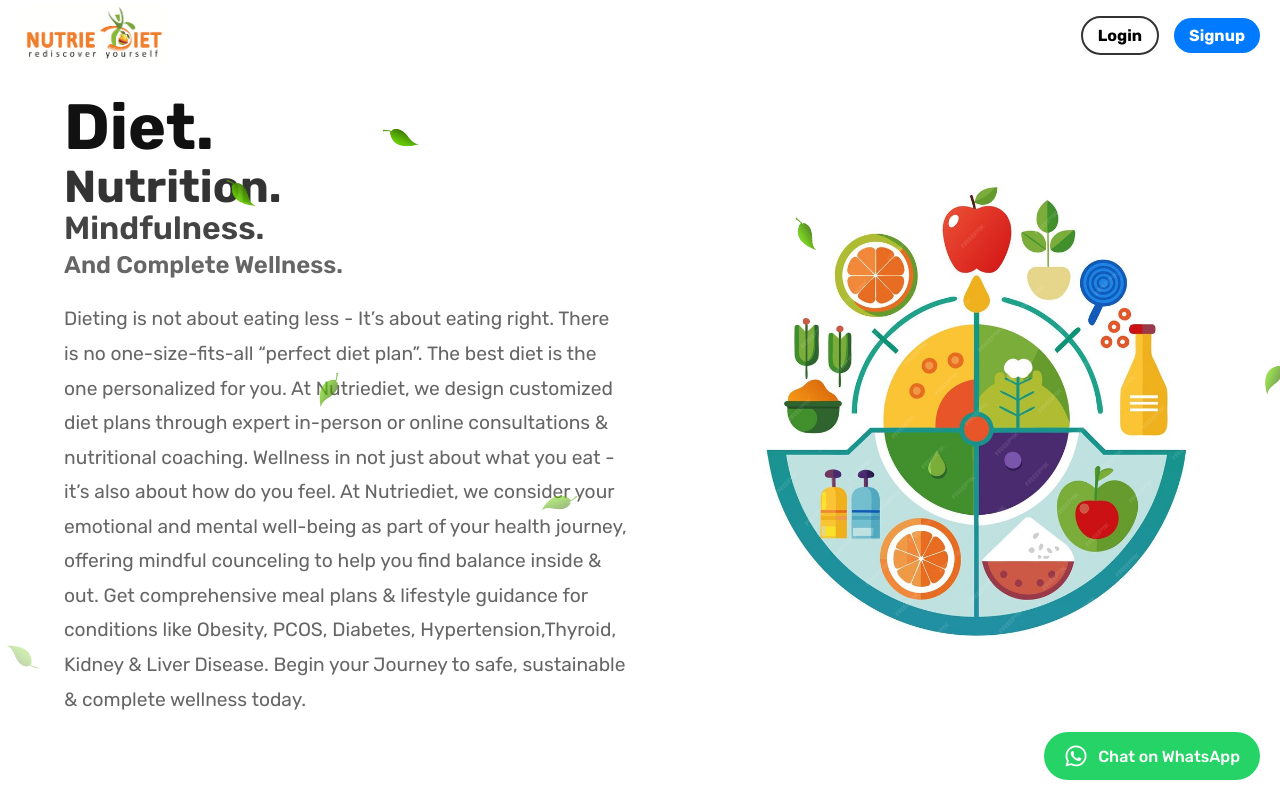
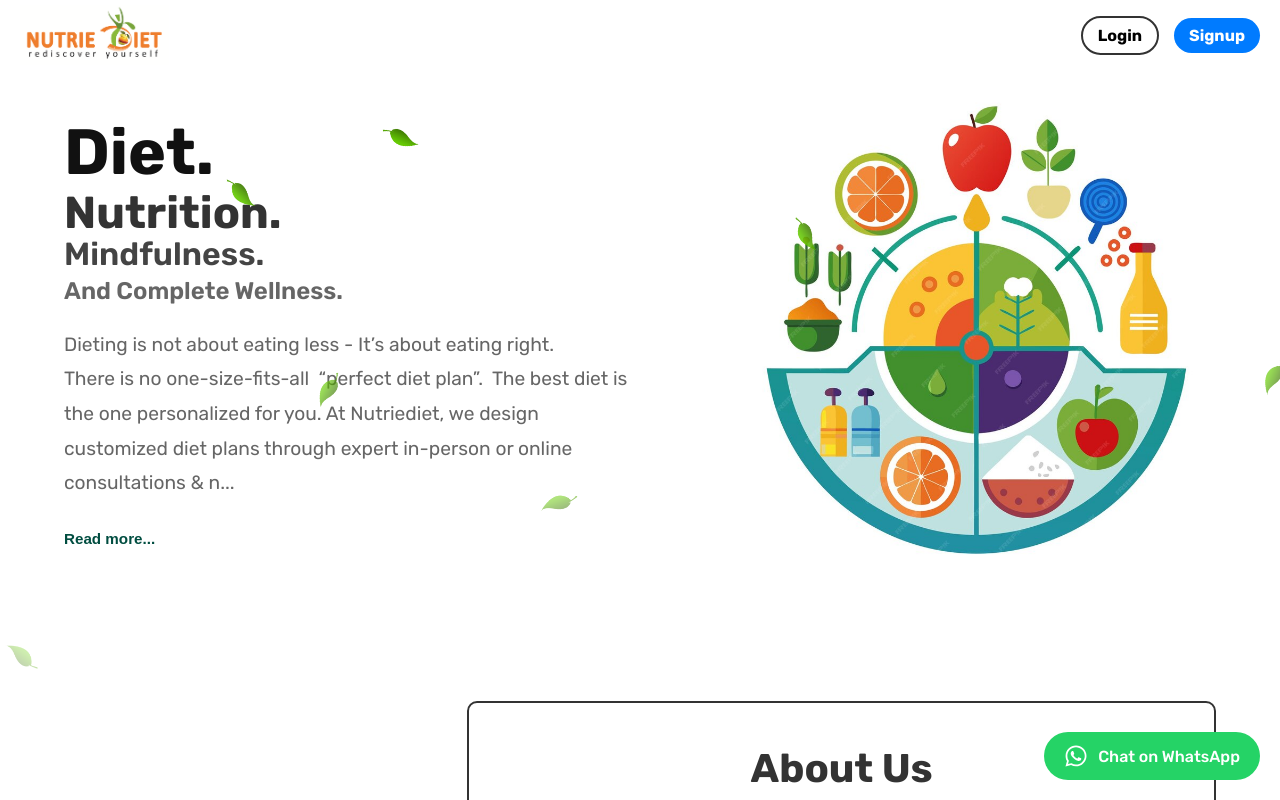
Before and after one commit to arnavbaronia/nutriediet-frontend, a React (Create React App) app: page / in a window 1280 px wide. Built offline with nearby package versions, Linux system fonts and the light colour scheme; no server answers.

Commit message:
read more for first block

```diff
--- a/src/pages/HomePage.jsx
+++ b/src/pages/HomePage.jsx
@@ -1,4 +1,4 @@
-import { React, useEffect} from "react";
+import { React, useEffect, useState } from "react";
 import { FaWhatsapp } from "react-icons/fa";
 import dietimage from "../assets/dietimage.jpg";
 import aboutus from "../assets/aboutus.jpg";
@@ -31,6 +31,20 @@ const HomePage = () => {
     createLeaves();
   }, []);
 
+  const [descExpanded, setDescExpanded] = useState(false);
+  const TRUNCATE_LENGTH = 260;
+
+  const fullDescription = `Dieting is not about eating less - It’s about eating right.
+There is no one-size-fits-all  “perfect diet plan”.  The best diet is the one personalized for you. At Nutriediet, we design customized diet plans through expert in-person or online consultations & nutritional coaching.
+Wellness in not just about what you eat - it’s also about how do you feel. At Nutriediet, we consider your emotional and mental well-being as part of your health journey, offering mindful counceling to help you find balance inside & out.
+Get comprehensive meal plans & lifestyle guidance for conditions like Obesity, PCOS, Diabetes, Hypertension,Thyroid, Kidney & Liver Disease.
+Begin your Journey to safe, sustainable & complete wellness today.`;
+
+  const needsTruncate = fullDescription.length > TRUNCATE_LENGTH;
+  const previewText = needsTruncate ? fullDescription.slice(0, TRUNCATE_LENGTH).trim() + "..." : fullDescription;
+
+  const handleToggleDesc = () => setDescExpanded(prev => !prev);
+
   return (
     <>
       <div className="falling-leaves"></div>
@@ -43,13 +57,23 @@ const HomePage = () => {
             <span className="word word-mindfulness">Mindfulness.</span>
           </h1>
           <h2 className="subtitle">And Complete Wellness.</h2>
-          <p className="description">
-          Dieting is not about eating less - It’s about eating right.
-          There is no one-size-fits-all  “perfect diet plan”.  The best diet is the one personalized for you. At Nutriediet, we design customized diet plans through expert in-person or online consultations & nutritional coaching.
-          Wellness in not just about what you eat - it’s also about how do you feel. At Nutriediet, we consider your emotional and mental well-being as part of your health journey, offering mindful counceling to help you find balance inside & out.
-          Get comprehensive meal plans & lifestyle guidance for conditions like Obesity, PCOS, Diabetes, Hypertension,Thyroid, Kidney & Liver Disease.
-          Begin your Journey to safe, sustainable & complete wellness today.
+
+          <div className="description-wrapper">
+            <p className="description" style={{ whiteSpace: "pre-wrap" }}>
+              {descExpanded || !needsTruncate ? fullDescription : previewText}
             </p>
+
+            {needsTruncate && (
+              <button
+                className="read-more-hero"
+                onClick={handleToggleDesc}
+                aria-expanded={descExpanded}
+                aria-label={descExpanded ? "Show less description" : "Read more about Nutriediet"}
+              >
+                {descExpanded ? "Read less" : "Read more..."}
+              </button>
+            )}
+          </div>
         </div>
 
         <div className="image-section">
--- a/src/pages/TestimonialsPageUpdated.jsx
+++ b/src/pages/TestimonialsPageUpdated.jsx
@@ -3,7 +3,7 @@ import "../styles/TestimonialsPageUpdated.css";
 
 const reviews = [
   {
-    name: "Harika",
+    name: "Jyothisuma Harika",
     plan: "Weight Loss Plan",
     content: `I am happy to share that am part of Ankita Gupta's diet program and reduced 9 kgs in 4 months. Special thanks to Vibha who guided me throughout the journey and suggested me very good diet plans. here the recipes are very simple and all the items are very much available in our kitchen. All the diet plans kept me full throughout the day without having any cravings. My Thyroid levels are also down and am very happy about it.
 I strongly recommend to join Ankita Gupta's Nutri Diet program for healthy weight loss.`
@@ -102,7 +102,7 @@ const TestimonialsPageUpdated = () => {
                       aria-expanded={isExpanded}
                       aria-controls={`testimonial-${i}`}
                     >
-                      {isExpanded ? "Read less" : "Read more"}
+                      {isExpanded ? "Read less" : "Read more..."}
                     </button>
                   )}
                 </div>
--- a/src/styles/HomePage.css
+++ b/src/styles/HomePage.css
@@ -672,3 +672,30 @@ p {
     font-size: clamp(1.8rem, 5.1vw, 3.1rem);
   }
 }
+
+.description-wrapper {
+  display: block;
+  max-width: 100%;
+}
+
+.read-more-hero {
+  display: inline-block;
+  margin-top: 10px;
+  background: transparent;
+  border: none;
+  color: #004D40;
+  font-weight: 700;
+  cursor: pointer;
+  padding: 0;
+  font-size: 0.95rem;
+}
+
+.read-more-hero:hover {
+  text-decoration: underline;
+}
+
+@media (max-width: 480px) {
+  .description {
+    line-height: 1.5;
+  }
+}
```
Lines whose indentation alone changed are shown as unchanged.
